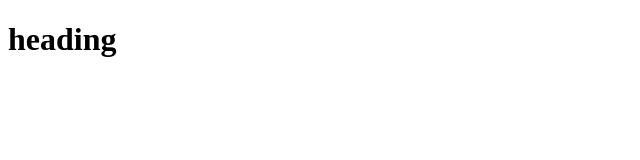
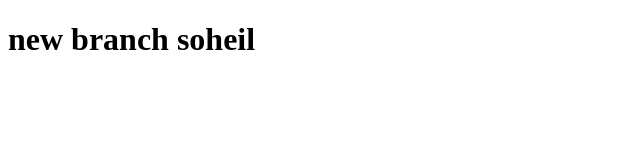
Before and after one commit to SoheilNourollahi/test-with-sina, a plain HTML site: page index.html in a window 1280 px wide. Shown: the whole page, without its empty margins (0-640 px from the left). Drawn offline with Linux system fonts and the light colour scheme.

Commit message:
Update index.html

```diff
--- a/index.html
+++ b/index.html
@@ -7,6 +7,6 @@
     <title>Document</title>
   </head>
   <body>
-    <h1>heading</h1>
+    <h1>new branch soheil</h1>
   </body>
 </html>
```
